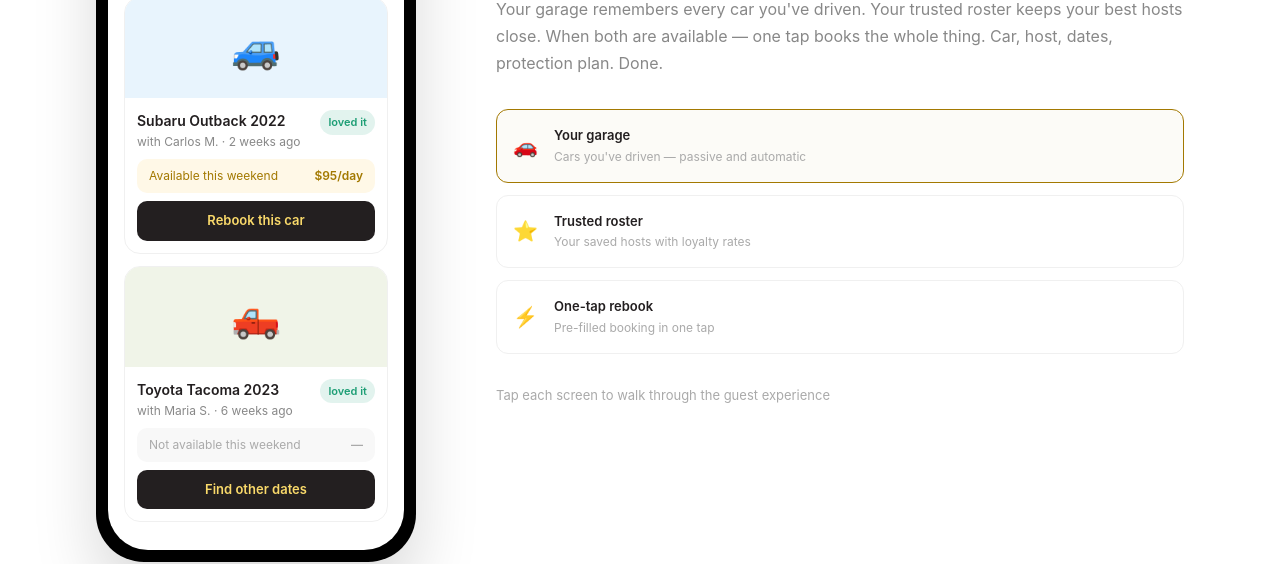
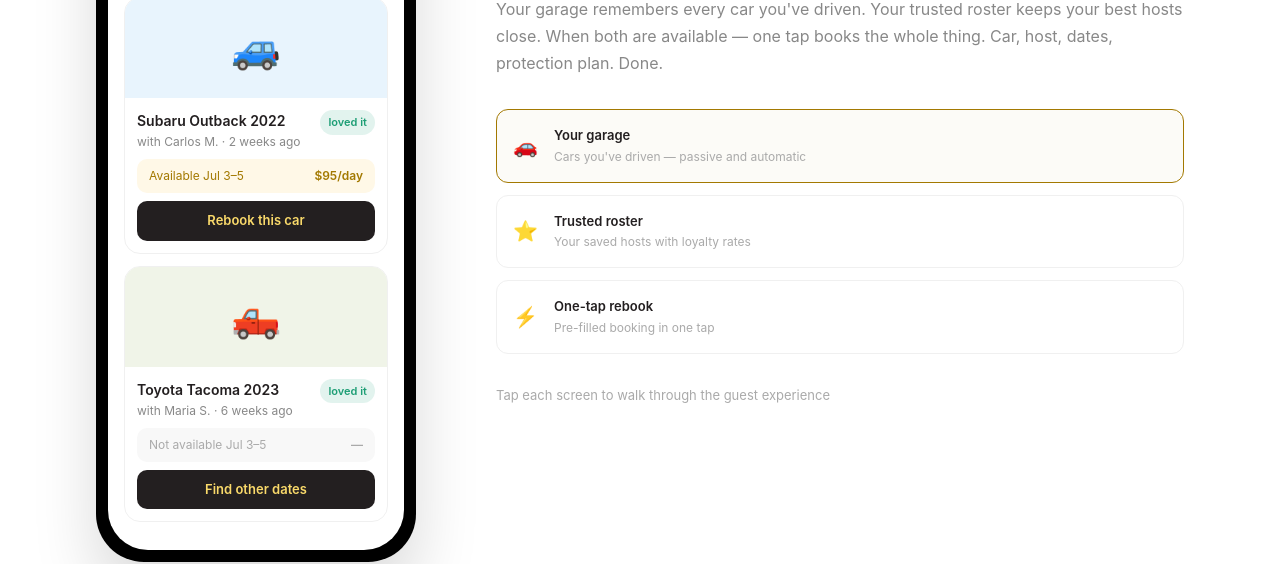
Before and after one commit to kmukherj-pm/turo-case-study, a React (Vite) app: page / in a window 1280 px wide. Shown: the part 9752-10316 px from the top of the page. Built offline with nearby package versions, Linux system fonts and the light colour scheme.

Commit message:
update availability dates to Jul 3-5

```diff
--- a/src/components/Prototypes/GarageRebook.jsx
+++ b/src/components/Prototypes/GarageRebook.jsx
@@ -154,9 +154,9 @@
             borderRadius: '10px',
             marginBottom: '8px',
           }}>
-            <span style={{fontSize: '12px', color: car.available ? '#A37901' : '#aaa'}}>
-              {car.available ? 'Available this weekend' : 'Not available this weekend'}
-            </span>
+           <span style={{fontSize: '12px', color: car.available ? '#A37901' : '#aaa'}}>
+            {car.available ? 'Available Jul 3–5' : 'Not available Jul 3–5'}
+          </span>
             <span style={{fontSize: '12px', fontWeight: 600, color: car.available ? '#A37901' : '#aaa'}}>
               {car.available ? `$${car.rate}/day` : '—'}
             </span>
@@ -313,7 +313,7 @@
         {[
           {label: 'Dates', value: 'Fri Jul 3 – Sun Jul 5'},
           {label: 'Pickup', value: 'Spot B12 · 9:00 AM'},
-          {label: 'Rate', value: '$95/day — loyalty rate (30+ days ahead)'},
+          {label: 'Rate', value: '$95/day — loyalty rate ✓'},
           {label: 'Protection', value: 'Standard · same as last time'},
         ].map((item, i) => (
           <div key={i} style={{
```
